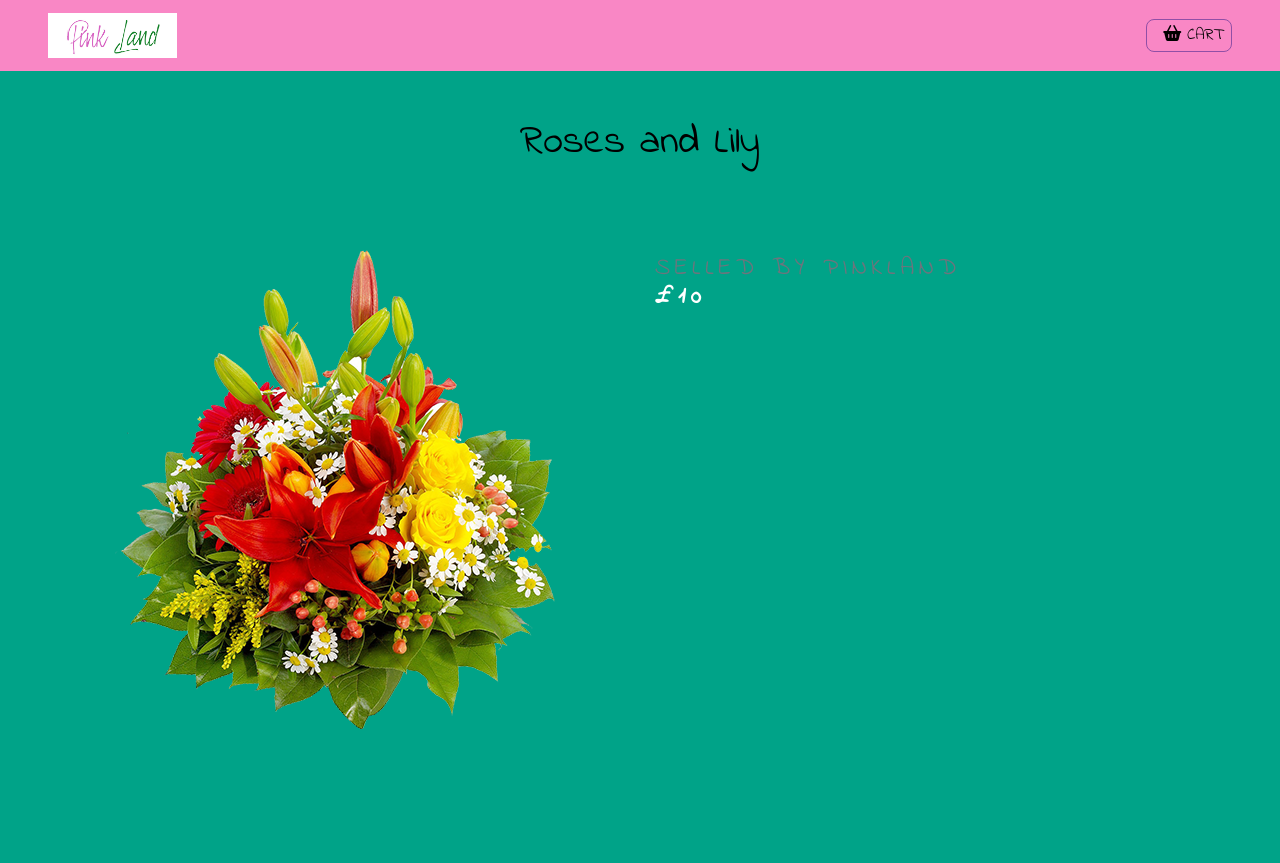
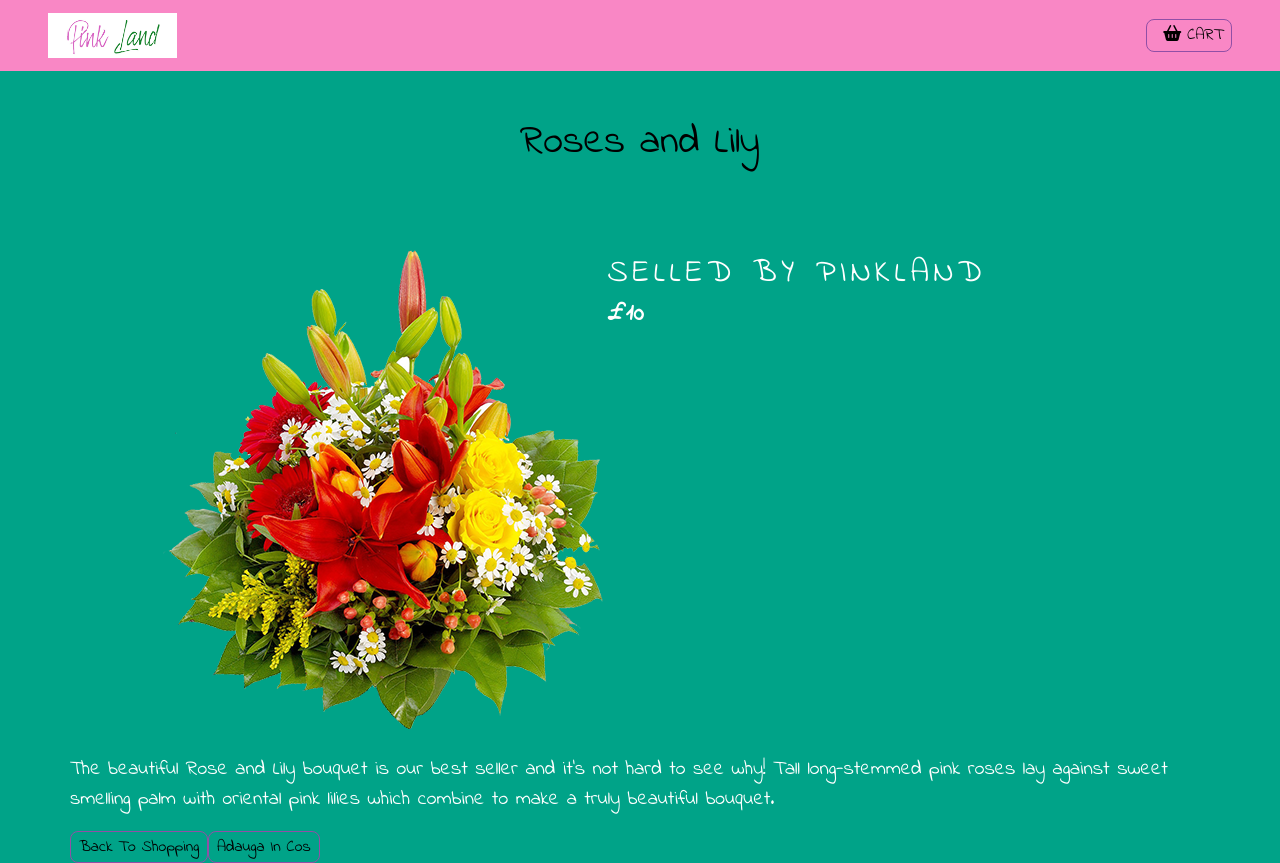
Before and after one commit to mentorxp/pinkland, a React (Create React App) app: page /details in a window 1280 px wide. Before the commit the page ends 800 px from the top, so only its background shows below. Built offline with nearby package versions, Linux system fonts and the light colour scheme; a web font is replaced by a local one.

Commit message:
testare Buton Adauga in Cos

```diff
--- a/src/components/Detalii.js
+++ b/src/components/Detalii.js
@@ -21,14 +21,30 @@ class Detalii extends Component {
 
                            </div>
                   {/* end title*/}
-                {/* detali Produs */}
+                {/* detalii Produs */}
+
                 <div className="row">
-                    <div className="col-10 mx-auto col-md-6 my-3 text-capitalize">
-                <img src={img} className="imagine-fluid" alt="flori"/>
+                    <div className="col-10 mx-auto col-md-4 my-3 text-capitalize">
 
-                    </div>
+                                            <img src={img} className="imagine-fluid" alt="flori"/>
+</div>
+
                 <div className="col-10 mx-auto col-md-6 my-3">
-                  <h4 className="text-title text-muted mt-3 mb-2">selled by {company} <h4 className="text-White"><strong>£{price}</strong></h4></h4>  </div>
+                  <h2 className="text-title text-muted mt-3 mb-2 var"><span className="text-White">Selled By {company} </span></h2> <h4 className="text-White"><strong>£{price}</strong></h4> </div>
+                           <p className="text-muted lead" ><span className="text-White">{info}</span></p>
+                           {/* buttons area */}
+                           <Link to='/'>
+                               <Buttondesign>
+                                   Back to Shopping
+                               </Buttondesign>
+                               </Link>
+                               <Buttondesign disabled={inCart ? true : false}
+                               onClick={()=>{
+                                   value.addToCart(id);
+                               }}>
+                                   {inCart ? "inCart" : "Adauga in Cos"}
+                               </Buttondesign>
+
                              </div>
 
                        </div>
--- a/src/textDescriere.js
+++ b/src/textDescriere.js
@@ -26,8 +26,8 @@ export default class ProductProvider extends Component {
     handleDetail = () => {
         console.log('hello from detail');
     };
-    addToCart = () =>{
-        console.log('hello from add to Coscump');
+    addToCart = id =>{
+        console.log(`hello from cart.id is ${id}`);
     };
     render() {
         return (
```
